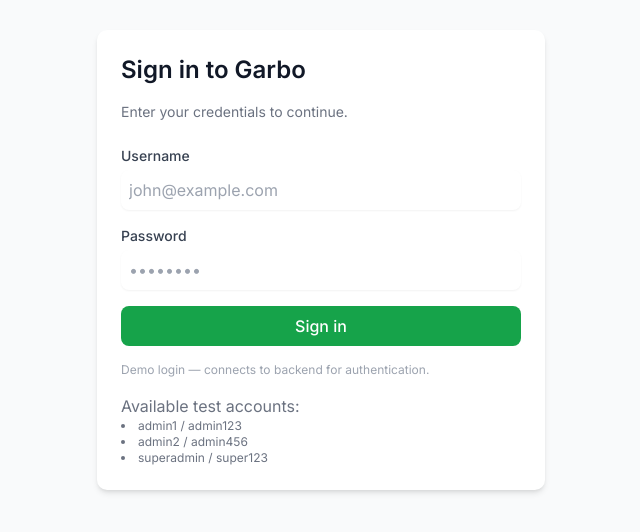
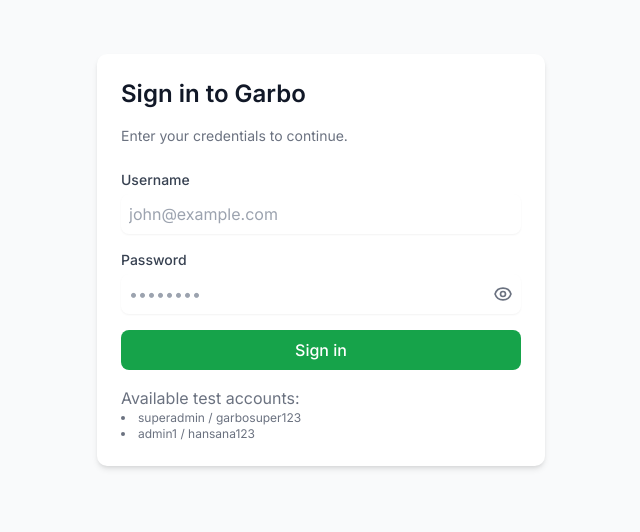
Before and after one commit to CodeMIndsUoM/Garbo_web_dashboard, a Next.js app: page / in a window 1280 px wide. Shown: the part 140-672 px from the top of the page, without its empty margins (319-959 px from the left). Built offline with nearby package versions, Linux system fonts and the light colour scheme; no server answers.

Commit message:
Updated dashboard for JWT authentication

```diff
--- a/src/app/page.tsx
+++ b/src/app/page.tsx
@@ -1,6 +1,7 @@
 'use client';
 
 import { useEffect, useState } from 'react';
+import { decodeJwtPayload } from '@/lib/jwt';
 import { Dashboard } from '@/components/Dashboard';
 import { CollectionSchedule } from '@/components/CollectionSchedule';
 import { BinManagement } from '@/components/BinManagement';
@@ -60,8 +61,10 @@
         const json = await res.json();
         if (res.ok && json?.success && json?.data === true) {
           setIsAuthenticated(true);
-          // Get role from localStorage
-          const role = localStorage.getItem('role') as UserRole;
+          // Prefer role stored from token if available
+          const payload = decodeJwtPayload(token);
+          const roleFromToken = payload?.role || payload?.roles || null;
+          const role = (roleFromToken as UserRole) || (localStorage.getItem('role') as UserRole);
           setUserRole(role);
         } else {
           localStorage.removeItem('token');
@@ -143,7 +146,7 @@
             selectedCouncil={selectedCouncil}
           />
           <main className="flex-1 overflow-auto">
-            <AdminAssignment onAddNewAdmin={() => setCurrentPage('create-admin')} />
+            <AdminAssignment onAddNewAdmin={() => setCurrentPage('create-admin')}/>
           </main>
         </div>
       );
@@ -217,7 +220,7 @@
       case 'reports':
         return <Reports />;
       case 'admin-assignment':
-        return <AdminAssignment onAddNewAdmin={() => setCurrentPage('create-admin')} />;
+         return <AdminAssignment onAddNewAdmin={() => setCurrentPage('create-admin')} />;
       case 'admin-edit-password':
         return <AdminEditPassword />;
       case 'create-admin':
--- a/src/components/Login.tsx
+++ b/src/components/Login.tsx
@@ -11,9 +11,10 @@
   const [password, setPassword] = useState('');
   const [error, setError] = useState('');
   const [loading, setLoading] = useState(false);
+  const [showPassword, setShowPassword] = useState(false);
 
-  const API_BASE = process.env.NEXT_PUBLIC_API_BASE || 'http://localhost:8080';
 
+  const API_BASE = (import.meta as any).env?.VITE_API_BASE || process.env.NEXT_PUBLIC_API_BASE || 'http://localhost:8081';
   const submit = async (e: React.FormEvent) => {
     e.preventDefault();
     if (!username || !password) {
@@ -23,26 +24,59 @@
     setError('');
     setLoading(true);
     try {
-      const res = await fetch(`${API_BASE}/api/users/login`, {
+      const email = username.trim();
+      const pwd = password;
+      const res = await fetch(`${ API_BASE }/api/auth/login`, {
         method: 'POST',
         headers: {
           'Content-Type': 'application/json',
         },
         body: JSON.stringify({
-          email: username,
-          password: password,
+          email: email,
+          password: pwd,
         }),
       });
+
       const data = await res.json();
-      if (!res.ok || !data.success) {
-        setError(data.message || 'Invalid username or password');
+
+      if (!res.ok) {
+        setError(data.error || data.message || 'Invalid username or password');
         setLoading(false);
         return;
       }
-      const admin = data.data;
-      localStorage.setItem('role', admin.role || 'admin');
-      localStorage.setItem('admin', JSON.stringify({ username: admin.email, role: admin.role }));
-      localStorage.setItem('token', 'dummy-token'); // Store a dummy token for backend auth
+
+      // backend returns: { token: "...", role: "...", email: "..." }
+      const token = data.token||data.accessToken||data.data?.token;
+      if (!token) {
+        setError('Login succeeded but no token returned');
+        setLoading(false);
+        return;
+      }
+
+      localStorage.setItem('token', token);
+      // Try to extract role and id from token if backend doesn't include them in response
+      try {
+        // lazy-import to avoid SSR issues
+        // @ts-ignore
+        const { decodeJwtPayload } = await import('@/lib/jwt');
+        const payload = decodeJwtPayload(token);
+        const roleFromToken = payload?.role || payload?.roles || payload?.roleName;
+        const idFromToken = payload?.sub || payload?.id || payload?.userId;
+        const roleToStore = data.role||data.data?.role||roleFromToken||'admin';
+        localStorage.setItem('role', roleToStore);
+        localStorage.setItem('userId', idFromToken || '');
+        localStorage.setItem(
+          'admin',
+          JSON.stringify({ username: data.email||data.data?.email, role: roleToStore, id: idFromToken || undefined })
+        );
+      } catch (e) {
+        localStorage.setItem('role', data.role||data.data?.role||'admin');
+        localStorage.setItem(
+          'admin',
+          JSON.stringify({ username: data.email||data.data?.email, role: data.role||data.data?.role||'admin' })
+        );
+      }
+
       setLoading(false);
       if (onLogin) onLogin();
     } catch (err: any) {
@@ -52,7 +86,6 @@
   };
 
   return (
-    // Center the card and limit its width so it doesn't span the whole page
     <div className="min-h-screen flex items-center justify-center bg-gray-50 px-4">
       <div className="w-full max-w-sm md:max-w-md bg-white rounded-lg shadow-md p-6 mx-auto">
         <h2 className="text-2xl font-semibold mb-4 text-gray-900">Sign in to Garbo</h2>
@@ -71,18 +104,38 @@
               disabled={loading}
             />
           </div>
-
           <div>
             <label className="block text-sm font-medium text-gray-700">Password</label>
+            <div className="relative mt-1">
               <input
                 value={password}
                 onChange={(e) => setPassword(e.target.value)}
-              className="mt-1 block w-full rounded-md border-gray-200 shadow-sm focus:ring-2 focus:ring-green-500 focus:border-transparent p-2"
-              type="password"
+                className="block w-full rounded-md border-gray-200 shadow-sm focus:ring-2 focus:ring-green-500 focus:border-transparent p-2 pr-10"
+                type={showPassword ? 'text' : 'password'}
                 placeholder="••••••••"
                 aria-label="Password"
                 disabled={loading}
               />
+              <button
+                type="button"
+                onClick={() => setShowPassword((s) => !s)}
+                aria-label={showPassword ? 'Hide password' : 'Show password'}
+                className="absolute right-2 top-1/2 transform -translate-y-1/2 text-gray-500 hover:text-gray-700"
+                disabled={loading}
+              >
+                {showPassword ? (
+                  <svg xmlns="http://www.w3.org/2000/svg" className="h-5 w-5" viewBox="0 0 24 24" fill="none" stroke="currentColor">
+                    <path strokeLinecap="round" strokeLinejoin="round" strokeWidth="2" d="M13.875 18.825A10.05 10.05 0 0112 19c-5 0-9.27-3.11-11-7 1.05-2.02 2.74-3.69 4.73-4.7" />
+                    <path strokeLinecap="round" strokeLinejoin="round" strokeWidth="2" d="M3 3l18 18" />
+                  </svg>
+                ) : (
+                  <svg xmlns="http://www.w3.org/2000/svg" className="h-5 w-5" viewBox="0 0 24 24" fill="none" stroke="currentColor">
+                    <path strokeLinecap="round" strokeLinejoin="round" strokeWidth="2" d="M2.458 12C3.732 7.943 7.523 5 12 5c4.477 0 8.268 2.943 9.542 7-1.274 4.057-5.065 7-9.542 7-4.477 0-8.268-2.943-9.542-7z" />
+                    <path strokeLinecap="round" strokeLinejoin="round" strokeWidth="2" d="M12 15a3 3 0 100-6 3 3 0 000 6z" />
+                  </svg>
+                )}
+              </button>
+            </div>
           </div>
 
           {error ? <p className="text-sm text-red-600">{error}</p> : null}
@@ -98,13 +151,12 @@
           </div>
         </form>
 
-        <p className="text-xs text-gray-400 mt-4">Demo login — connects to backend for authentication.</p>
+        <p className="text-xs text-gray-400 mt-4"></p>
         <div className="mt-4 text-xs text-gray-500">
           <p>Available test accounts:</p>
           <ul className="list-disc list-inside">
-            <li>admin1 / admin123</li>
-            <li>admin2 / admin456</li>
-            <li>superadmin / super123</li>
+            <li>superadmin / garbosuper123</li>
+            <li>admin1 / hansana123</li>
           </ul>
         </div>
       </div>
--- /dev/null
+++ b/src/lib/jwt.ts
@@ -0,0 +1,16 @@
+export function decodeJwtPayload(token: string | null) {
+  if (!token) return null;
+  try {
+    const parts = token.split('.');
+    if (parts.length < 2) return null;
+    const payload = parts[1];
+    // base64url -> base64
+    const b64 = payload.replace(/-/g, '+').replace(/_/g, '/');
+    const json = decodeURIComponent(atob(b64).split('').map(function(c) {
+      return '%' + ('00' + c.charCodeAt(0).toString(16)).slice(-2);
+    }).join(''));
+    return JSON.parse(json);
+  } catch (err) {
+    return null;
+  }
+}
```
Lines whose indentation alone changed are shown as unchanged.
